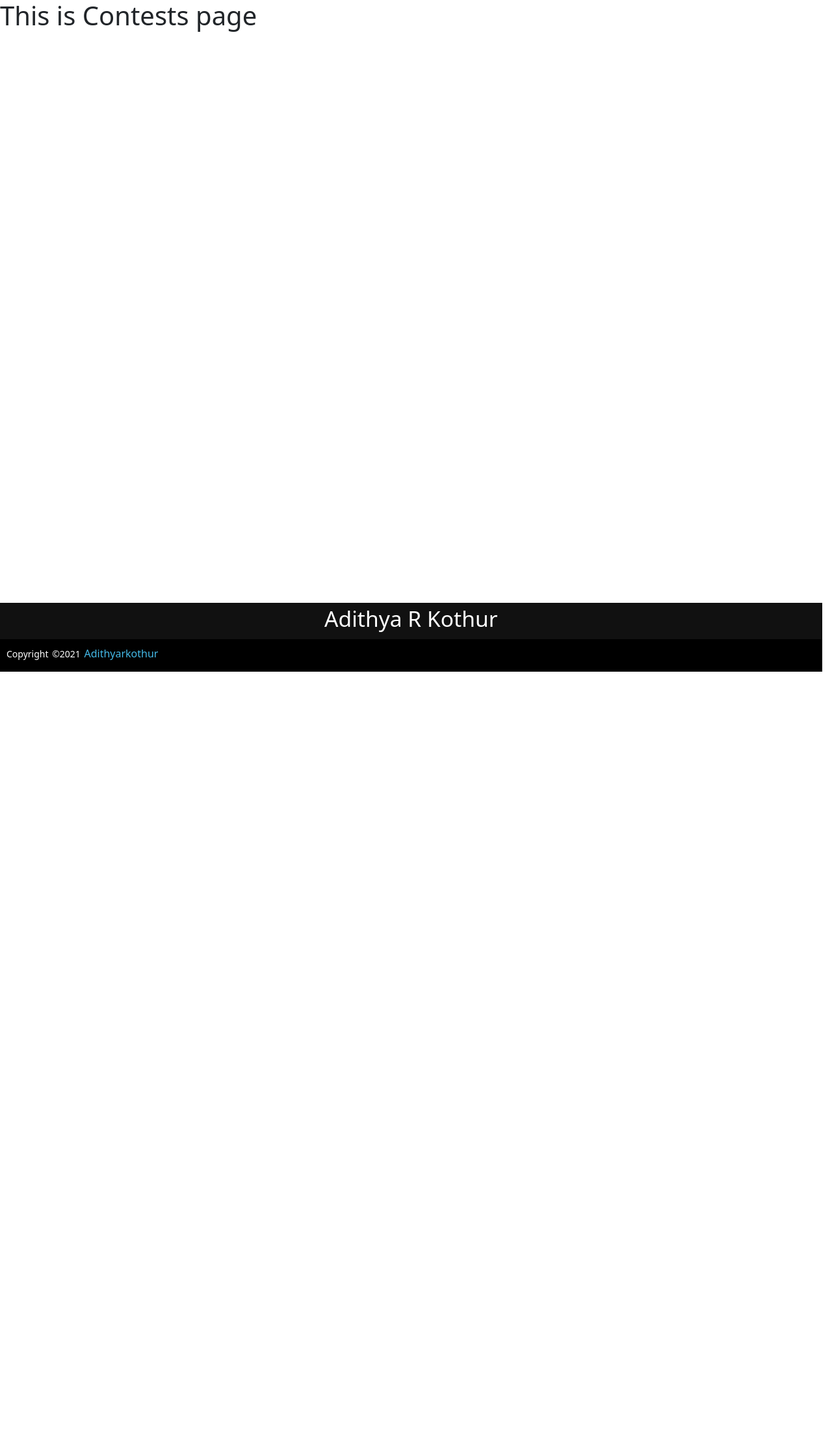
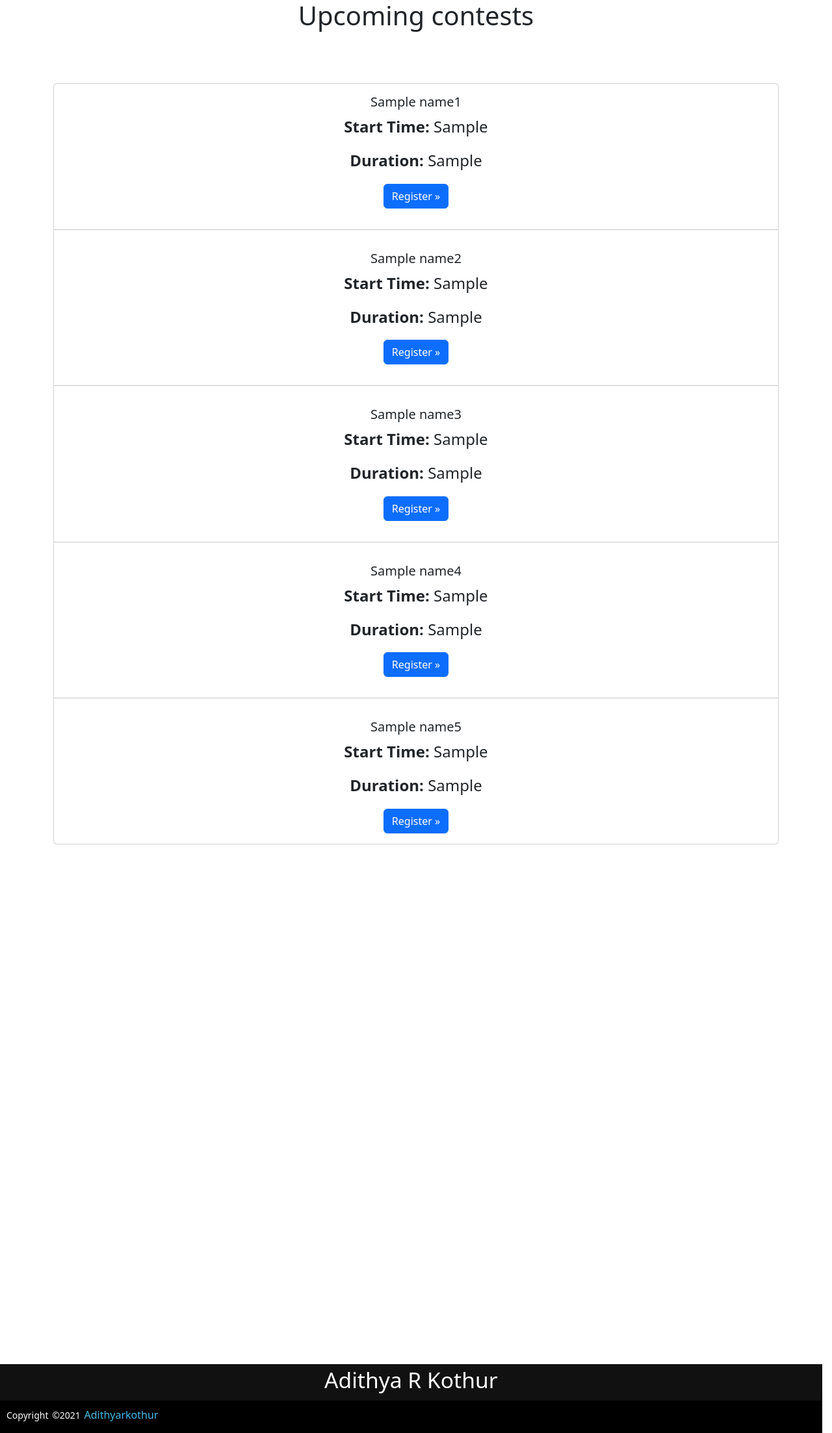
Before and after one commit to adithya-r-kothur/Codeforces-Analyzer, a Django app: template templates/contest.html in a window 1280 px wide. Shown: the part 56-2262 px from the top of the page at 65% size. Before the commit the page ends 1090 px from the top, so only its background shows below. Run offline with Django 4.2, Linux system fonts and the light colour scheme; the template is opened without the code that fills it: most values are stand-ins (such as "Sample title", 1, 10 or a date in 2020).

Commit message:
updated contest page made it working

```diff
--- a/templates/contest.html
+++ b/templates/contest.html
@@ -3,7 +3,7 @@
   <head>
     <meta charset="utf-8" />
     <meta name="viewport" content="width=device-width, initial-scale=1" />
-    <title>Analyze</title>
+    <title>Contests</title>
     <link
       href="https://cdn.jsdelivr.net/npm/bootstrap@5.3.0-alpha1/dist/css/bootstrap.min.css"
       rel="stylesheet"
@@ -71,7 +71,8 @@ section {
      text-transform: uppercase;
      opacity: .4;
      font-weight: 200;
- }
+
+
   </style>
   <body>
     <nav class="navbar navbar-expand-lg bg-body-tertiary" data-bs-theme="dark">
@@ -132,10 +133,97 @@ section {
         </div>
       </div>
     </nav>
-    <h1>This is Contests page</h1>
+    <center><h1>Upcoming contests</h1></center>
     <br />
     <br />
     <br />
+
+
+
+ <section id="contests">
+    <div class="contest-sec">
+      <div class="heading">
+
+      </div>
+      <div class="container">
+
+        <div class="card">
+          <center>
+          <div class="card-body">
+            <h5 class="card-title">{{name1}}</h5>
+            <p class="card-text">
+              <b>Start Time:</b> {{start1}}
+            </p>
+            <p class="card-text">
+              <b>Duration:</b> {{duration1}}
+            </p>
+            <a href="https://codeforces.com/contestRegistration/{{id1}}" class="btn btn-primary"
+              target="_blank">Register »</a>
+          </div>
+          </center>
+          <hr>
+           <center>
+          <div class="card-body">
+            <h5 class="card-title">{{name2}}</h5>
+            <p class="card-text">
+              <b>Start Time:</b> {{start2}}
+            </p>
+            <p class="card-text">
+              <b>Duration:</b> {{duration2}}
+            </p>
+            <a href="https://codeforces.com/contestRegistration/{{id2}}" class="btn btn-primary"
+              target="_blank">Register »</a>
+          </div>
+          </center>
+          <hr>
+           <center>
+          <div class="card-body">
+            <h5 class="card-title">{{name3}}</h5>
+            <p class="card-text">
+              <b>Start Time:</b> {{start3}}
+            </p>
+            <p class="card-text">
+              <b>Duration:</b> {{duration3}}
+            </p>
+            <a href="https://codeforces.com/contestRegistration/{{id3}}" class="btn btn-primary"
+              target="_blank">Register »</a>
+          </div>
+          </center>
+          <hr>
+           <center>
+          <div class="card-body">
+            <h5 class="card-title">{{name4}}</h5>
+            <p class="card-text">
+              <b>Start Time:</b> {{start4}}
+            </p>
+            <p class="card-text">
+              <b>Duration:</b> {{duration4}}
+            </p>
+            <a href="https://codeforces.com/contestRegistration/{{id4}}" class="btn btn-primary"
+              target="_blank">Register »</a>
+          </div>
+          </center>
+            <hr>
+           <center>
+          <div class="card-body">
+            <h5 class="card-title">{{name5}}</h5>
+            <p class="card-text">
+              <b>Start Time:</b> {{start5}}
+            </p>
+            <p class="card-text">
+              <b>Duration:</b> {{duration5}}
+            </p>
+            <a href="https://codeforces.com/contestRegistration/{{id5}}" class="btn btn-primary"
+              target="_blank">Register »</a>
+          </div>
+          </center>
+
+        </div>
+
+      </div>
+    </div>
+  </section>
+
 
 <section></section>
   <footer>
```
Also changed, not shown: codeforcesanalyzer/views.py (+79 -1 lines).
